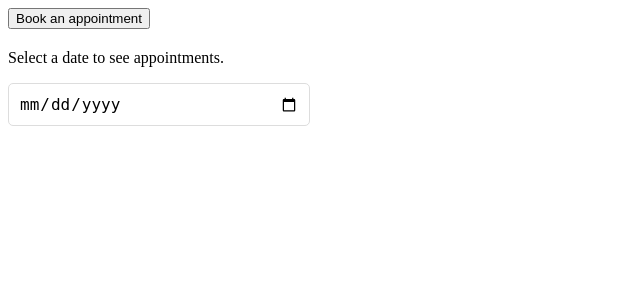
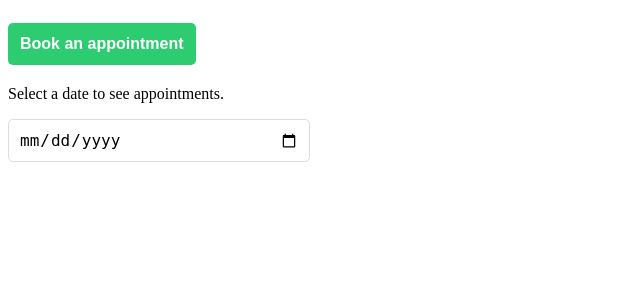
Before and after one commit to Vishnu25-07-1998/Appointment_Book, a Django app: page / in a window 1280 px wide. Shown: the top 300 px of the page, without its empty margins (0-640 px from the left). Run offline with Django 5.2, Linux system fonts and the light colour scheme.

Commit message:
Update innerbase.css

```diff
--- a/Book_Appointment/static/css_files/innerbase.css
+++ b/Book_Appointment/static/css_files/innerbase.css
@@ -99,3 +99,21 @@ input[type="text"] {
     max-width: 300px;
     margin: 20px 0;
 }
+
+
+#bookAppointment {
+    padding: 12px;
+    margin-top: 15px;
+    font-size: 16px;
+    font-weight: bold;
+    background: #2ecc71;
+    color: white;
+    border: none;
+    border-radius: 5px;
+    cursor: pointer;
+    transition: all 0.3s ease-in-out;
+}
+
+#bookAppointment:hover {
+    background: #27ae60;
+}
```
